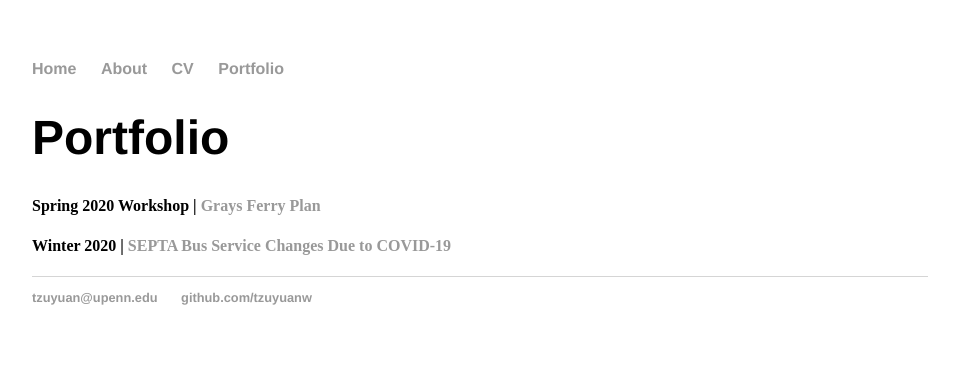
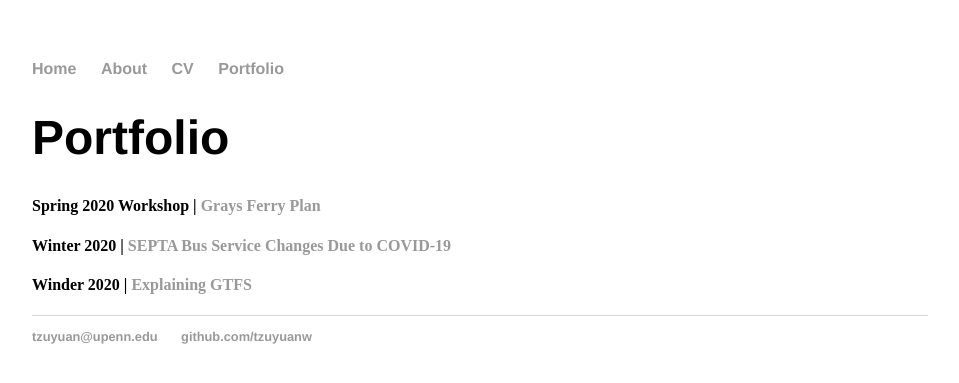
Before and after one commit to tzuyuanw/tzuyuanw.github.io, a Jekyll site: the page built from blog/index.html, in a window 1280 px wide. Shown: the top 383 px of the page, without its empty margins (160-1119 px from the left). Built offline with Jekyll 4.4.1, drawn with Linux system fonts in a browser that asks for light colours.

Commit message:
Update index.html

```diff
--- a/blog/index.html
+++ b/blog/index.html
@@ -6,7 +6,7 @@ title: Portfolio
 <div class ="blurb">
 	<h4>Spring 2020 Workshop | <a href="/blog/graysferryplan" title="Grays Ferry Plan">Grays Ferry Plan</a></h4>
 	<h4>Winter 2020 | <a href="/blog/septaBusCovid19" title="SEPTA Bus Service Changes Due to COVID-19">SEPTA Bus Service Changes Due to COVID-19</a></h4>
-
+	<h4>Winder 2020 | <a href="/blog/GTFSexplanation" title="Expaining GTFS">Explaining GTFS</a></h4>
 
 
 
```
